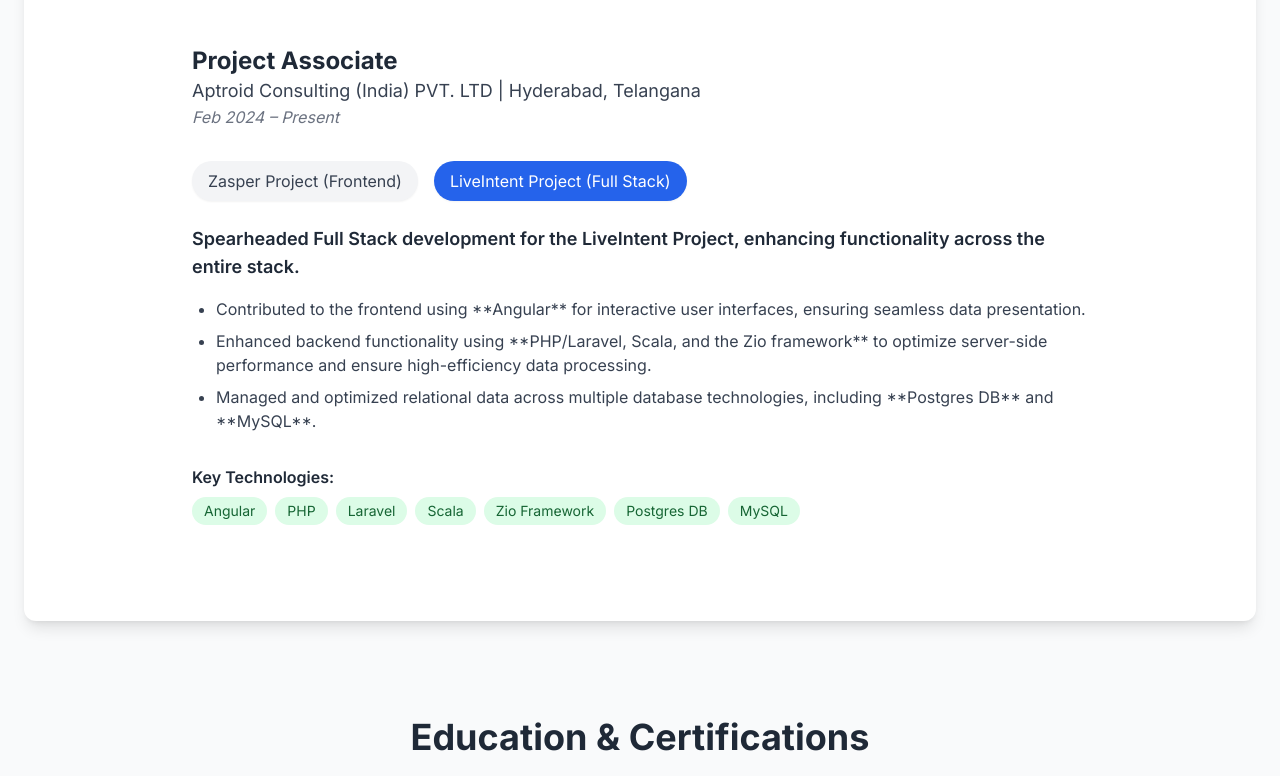
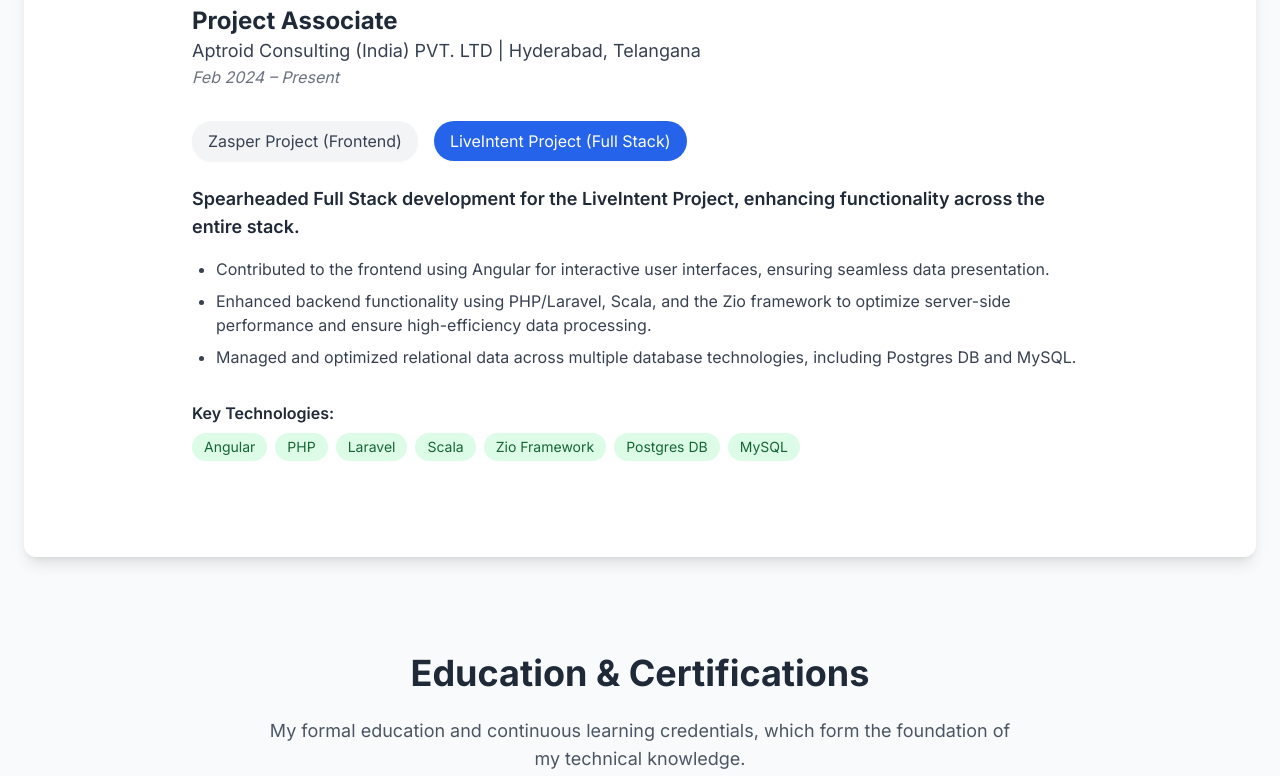
Before and after one commit to GuravaiahN/Resume, a plain HTML site: page index.html in a window 1280 px wide. Shown: the part 1942-2718 px from the top of the page. Drawn offline with nearby package versions, Linux system fonts and the light colour scheme.

Commit message:
Adjust layout and clean up technology mentions
Updated padding in main section and experience section. Removed markdown formatting from technology mentions.

```diff
--- a/index.html
+++ b/index.html
@@ -58,7 +58,7 @@
         </nav>
     </header>
 
-    <main class="container mx-auto px-6 py-12">
+    <main class="container mx-auto px-6 py-2">
 
         <section id="home" class="min-h-[80vh] flex flex-col justify-center py-16 md:py-24">
             <div class="max-w-4xl">
@@ -99,7 +99,7 @@
             </div>
         </section>
 
-        <section id="experience" class="py-16 md:py-24 bg-white rounded-xl shadow-lg p-6 md:p-12">
+        <section id="experience" class="py-5 md:py-24 bg-white rounded-xl shadow-lg p-6 md:p-12">
             <h2 class="text-3xl md:text-4xl font-bold text-center mb-6">Professional Experience</h2>
             <p class="text-lg text-gray-600 text-center max-w-3xl mx-auto mb-12">
                 Here, you can explore my professional roles. I've broken down my experience by project to highlight my specific contributions. Click a project tab to see the details and the technologies I utilized for each.
@@ -148,13 +148,13 @@
                          <p class="text-lg text-gray-800 font-semibold">Spearheaded Full Stack development for the LiveIntent Project, enhancing functionality across the entire stack.</p>
                         <ul class="list-disc list-outside space-y-2 pl-6 text-gray-700">
                             <li>
-                                Contributed to the frontend using **Angular** for interactive user interfaces, ensuring seamless data presentation.
+                                Contributed to the frontend using Angular for interactive user interfaces, ensuring seamless data presentation.
                             </li>
                             <li>
-                                Enhanced backend functionality using **PHP/Laravel, Scala, and the Zio framework** to optimize server-side performance and ensure high-efficiency data processing.
+                                Enhanced backend functionality using PHP/Laravel, Scala, and the Zio framework to optimize server-side performance and ensure high-efficiency data processing.
                             </li>
                             <li>
-                                Managed and optimized relational data across multiple database technologies, including **Postgres DB** and **MySQL**.
+                                Managed and optimized relational data across multiple database technologies, including Postgres DB and MySQL.
                             </li>
                         </ul>
                         <div class="pt-4">
```
